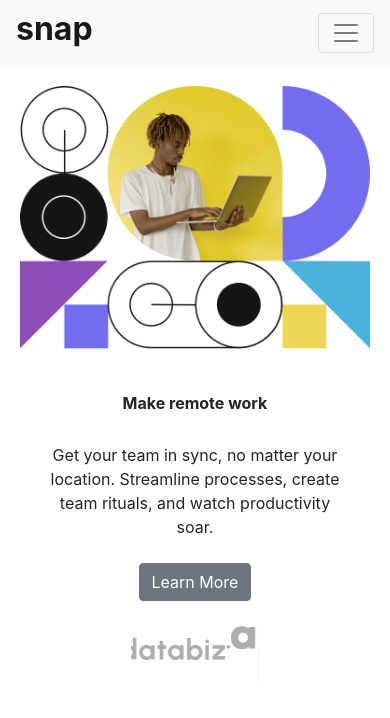
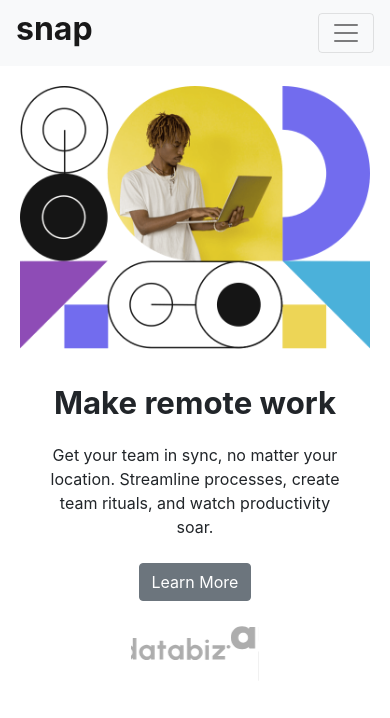
Before and after one commit to Shuktika15/intro-section-with-dropdown-navigation-main, a plain HTML site: page index.html in a window 390 px wide. Drawn offline with nearby package versions, Linux system fonts and the light colour scheme.

Commit message:
Fix mobile hero text size

```diff
--- a/style.css
+++ b/style.css
@@ -1,5 +1,6 @@
 :root {
     --fs-xxl: clamp(2.44rem, 2.38vw + 1.85rem, 3.75rem);
+    --fs-xl: clamp(1.95rem, 1.56vw + 1.56rem, 2.81rem);
 }
 
 h1 {
```
